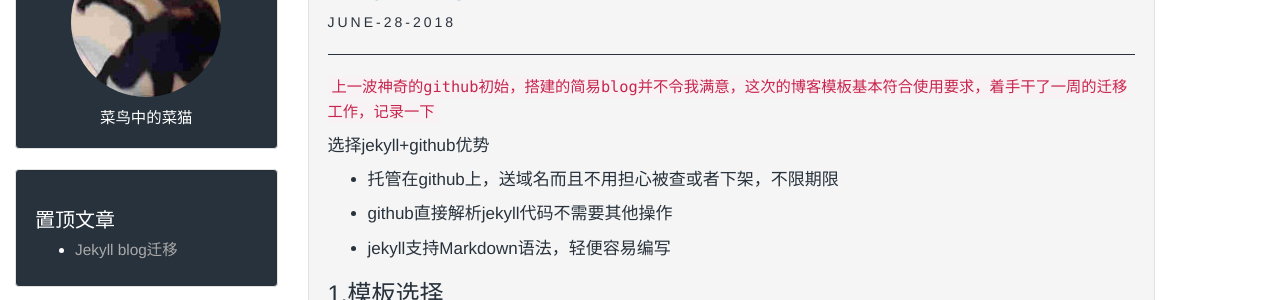
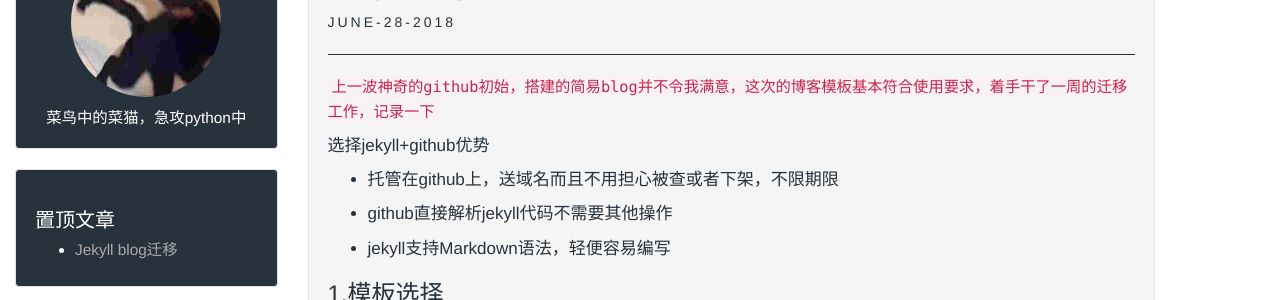
Before and after one commit to qfdmx/qfdmx.github.io, a Jekyll site: the page built from _posts/2018/2018-06-28-move_blog.markdown, in a window 1280 px wide and 900 px high. Shown: the part 133-433 px from the top of the window. Built offline with Jekyll 4.4.1, drawn with Linux system fonts in a browser that asks for light colours.

Commit message:
move bolg fix2

```diff
--- a/_config.yml
+++ b/_config.yml
@@ -1,7 +1,7 @@
 # Jekyll configuration
 
 name: 闪电猫
-description: 菜鸟中的菜猫
+description: 菜鸟中的菜猫，急攻python中
 
 # url is currently only used only for the RSS feed in feed.xml
 url: https://github.com/qfdmx/qfdmx.github.io
--- a/_posts/2018/2018-06-28-move_blog.markdown
+++ b/_posts/2018/2018-06-28-move_blog.markdown
@@ -56,7 +56,6 @@ gem install bundle -V
 启动模板（建议先关闭centos防火墙）
 
 	/etc/init.d/iptables stop
-
 	jekyll server --baseurl=/jekyll/xixia -w --host=192.168.0.5
 
 提示gem已经重名为plugin,修改\_config.yml文件如下几行
@@ -81,9 +80,7 @@ gem install bundle -V
 将本地代码进行更新后，使用如下命令进行提交
 
 	git add --all
-
 	git commit -m "move my blog"
-
 	git push -u origin master
 
 提交完成后，等待几分钟便会刷新，登录XXXX.github.io可以查看blog
```
